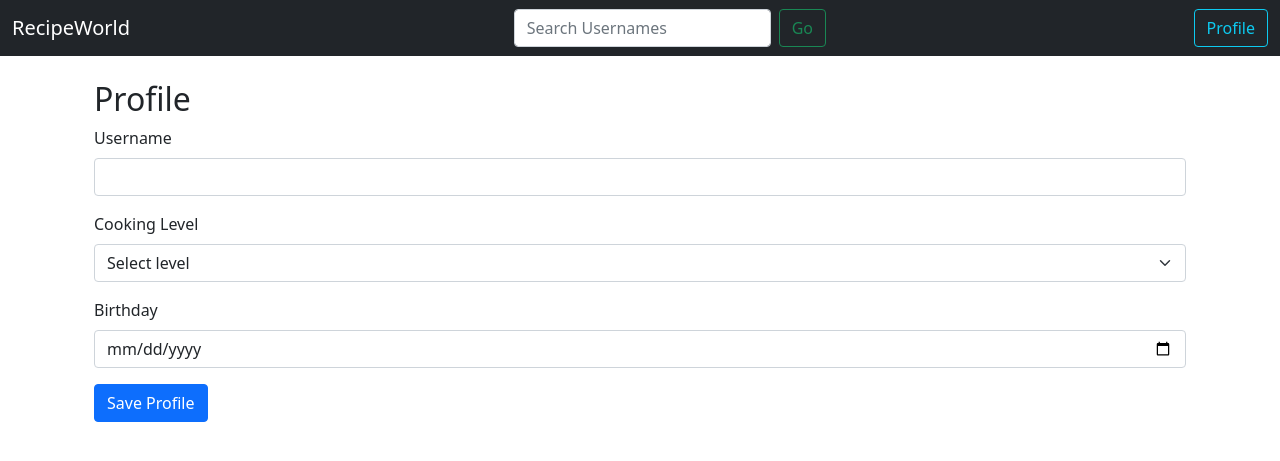
After one commit to JimboSlice98/recipe-page, a Flask app: page /profile in a window 1280 px wide. The commit adds this page. Shown: the top 461 px of the page. Run offline with Flask 3, Linux system fonts and the light colour scheme.

Commit message:
Implemented basic profile page and added to the layout.html

```diff
--- a/main-site/api/app.py
+++ b/main-site/api/app.py
@@ -14,21 +14,21 @@ from requests.exceptions import HTTPError, RequestException
 # Configure app.py
 app = Flask(__name__)
 
-@app.route("/profile/<user_id>")
-def profile(user_id):
-    # URL of the microservice
-    microservice_url = "http://51.11.180.99:5000/get-user-settings"
+# @app.route("/profile/<user_id>")
+# def profile(user_id):
+#     # URL of the microservice
+#     microservice_url = "http://51.11.180.99:5000/get-user-settings"
 
-    # Make a POST request to the microservice
-    response = requests.post(microservice_url, json={"user_id": user_id})
+#     # Make a POST request to the microservice
+#     response = requests.post(microservice_url, json={"user_id": user_id})
 
-    if response.status_code == 200:
-        # If the request was successful, extract data and pass to the template
-        user_settings = response.json()
-        return render_template("profile.html", user_settings=user_settings)
-    else:
-        # Handle errors or redirect as appropriate
-        return "User settings not found", 404
+#     if response.status_code == 200:
+#         # If the request was successful, extract data and pass to the template
+#         user_settings = response.json()
+#         return render_template("profile.html", user_settings=user_settings)
+#     else:
+#         # Handle errors or redirect as appropriate
+#         return "User settings not found", 404
 
 # Load environment variables
 # load_dotenv()
@@ -168,47 +168,70 @@ def filter_comments_by_blog_ids(blog_ids, comment_data):
             filtered_comments[blog_id] = comment_data[blog_id]
     return filtered_comments
 
+def fetch_data_from_microservice(url, user_id):
+    try:
+        response = requests.get(url, params={"user_id": str(user_id)})
+        response_code = response.status_code
+
+        if response_code == 200:
+            data = response.json()
+            return response_code, None, data
+        else:
+            return response_code, f"Failed to fetch user settings. Status code: {response_code}", {}
+
+    except requests.exceptions.RequestException as e:
+        return None, str(e), {}
+    except ValueError as e:
+        return None, "Failed to decode JSON from response", {}
+
+def fetch_user_settings(user_id):
+    url = 'http://dnsawdrsseusersettings.uksouth.azurecontainer.io:5000/get-user-settings'
+    response_code, error, data = fetch_data_from_microservice(url, user_id)
+    return response_code, error, data
 
 @app.route("/home", methods=["GET"])
 def home():
-    # get the current user_id from parameter (for now)
     user_id = request.args.get('user_id', default=2, type=int)
 
+    response_code, error, data = fetch_user_settings(user_id)
+
+    if error or not data:
+        return render_template("home.html", error=error or "User not found")
+
+    profile = data[0] if data else {}
+
+    # Here you would filter blogs and comments based on the user_id
+    # Assuming these functions return the appropriate data
     blogs, blog_ids = filter_blogs_by_user(user_id, blog_data)
     comments = filter_comments_by_blog_ids(blog_ids, comment_data)
-    ""
-    # profile = {"user_id" : "user233", "cooking_level" : "amazing", "birthday": "every year" }
 
-    # user_id = 2  # The user ID you want to fetch settings for
-    # url = 'http://20.108.67.30:5000/get-user-settings'
-    url = 'http://dnsawdrsseusersettings.uksouth.azurecontainer.io:5000/get-user-settings'
-
-    try:
-        response = requests.get(url, params={"user_id": str(user_id)})
-        if response.status_code == 200:
-            data = response.json()
-
-            if data:
-                profile = data[0]
-                return render_template("home.html", blogs=blogs, comments=comments, profile=profile)
-                # return render_template("index.html", profile=profile)
-            else:
-                return render_template("home.html", error="User not found")
-        else:
-            return render_template("home.html", error=f"Failed to fetch user settings. Status code: {response.status_code}")
-
-    except requests.exceptions.RequestException as e:
-        return render_template("home.html", error=str(e))
-    except ValueError as e:
-        return render_template("home.html", error="Failed to decode JSON from response")
-
-    # return index 1
-
+    return render_template("home.html", blogs=blogs, comments=comments, profile=profile)
 
 @app.errorhandler(404)
 def not_found(e):
     return render_template("404.html"), 404
 
+@app.route("/profile", methods=["GET"])
+def profile():
+    user_id = request.args.get('user_id', default=None, type=int)
+
+    # Placeholder for fetching user settings. Replace with actual data retrieval.
+    profile = None if not user_id else {"user_id": user_id, "user_name": "JaneDoe", "cooking_level": "Intermediate", "birthday": "1990-01-01"}
+
+    if not profile:
+        # No profile found; pass an empty profile object to the template.
+        return render_template("profile.html", profile={}, error="No profile found. Please input your details.")
+
+    return render_template("profile.html", profile=profile)
+
+# Assuming an update-profile route to handle POST requests
+@app.route("/update-profile", methods=["POST"])
+def update_profile():
+    # Here, you'd retrieve form data and update the profile accordingly.
+    # This function would eventually send data to a microservice to write to database.
+
+    # For now, redirect back to the profile page as a placeholder.
+    return redirect(url_for('profile'))
 
 #for login page
 @app.route('/login', methods=['GET', 'POST'])
--- a/main-site/api/templates/layout.html
+++ b/main-site/api/templates/layout.html
@@ -10,14 +10,15 @@
 <body>
     <nav class="navbar navbar-expand-lg navbar-dark bg-dark">
         <div class="container-fluid">
-            <a class="navbar-brand" href="#">RecipeWorld</a>
+            <a href="/home" class="navbar-brand" href="#">RecipeWorld</a>
             <form class="d-flex" action="/home" method="get">
                 <input class="form-control me-2" type="search" placeholder="Search Usernames" aria-label="Search" name="user_id">
                 <button class="btn btn-outline-success" type="submit">Go</button>
             </form>
+            <!-- Profile Button -->
+            <a href="/profile" class="btn btn-outline-info profile-button">Profile</a>
         </div>
     </nav>
-
 
 <div class="container mt-4">
     {% block content %}
@@ -26,5 +27,25 @@
 
 <!-- Bootstrap Bundle with Popper -->
 <script src="https://cdn.jsdelivr.net/npm/bootstrap@5.1.3/dist/js/bootstrap.bundle.min.js"></script>
+
+<script>
+    document.addEventListener("DOMContentLoaded", function(){
+        // NOTE THIS IS ALL TEMPORARY UNTIL WE HAVE PYTHON SESSION!
+
+
+        // Extract 'user_id' from the current URL's query parameters
+        const params = new URLSearchParams(window.location.search);
+        const userId = params.get('user_id') || '3'; // Default to '3' if not found
+
+        // Append 'user_id' to the profile button link
+        const profileButton = document.querySelector('.profile-button');
+        if (profileButton) {
+            const href = profileButton.getAttribute('href');
+            profileButton.setAttribute('href', `${href}?user_id=${userId}`);
+        }
+
+        // Optionally, update other internal links similarly
+    });
+    </script>
 </body>
 </html>
--- /dev/null
+++ b/main-site/api/templates/profile.html
@@ -0,0 +1,27 @@
+{% extends 'layout.html' %}
+
+{% block content %}
+<div class="container mt-4">
+    <h2>Profile</h2>
+    <form action="/update-profile" method="post">
+        <div class="mb-3">
+            <label for="userName" class="form-label">Username</label>
+            <input type="text" class="form-control" id="userName" name="user_name" value="{{ profile.user_name if profile else '' }}" required>
+        </div>
+        <div class="mb-3">
+            <label for="cookingLevel" class="form-label">Cooking Level</label>
+            <select class="form-select" id="cookingLevel" name="cooking_level">
+                <option selected>{{ profile.cooking_level if profile else 'Select level' }}</option>
+                <option value="Beginner">Beginner</option>
+                <option value="Intermediate">Intermediate</option>
+                <option value="Expert">Expert</option>
+            </select>
+        </div>
+        <div class="mb-3">
+            <label for="birthday" class="form-label">Birthday</label>
+            <input type="date" class="form-control" id="birthday" name="birthday" value="{{ profile.birthday if profile else '' }}">
+        </div>
+        <button type="submit" class="btn btn-primary">Save Profile</button>
+    </form>
+</div>
+{% endblock %}
```
